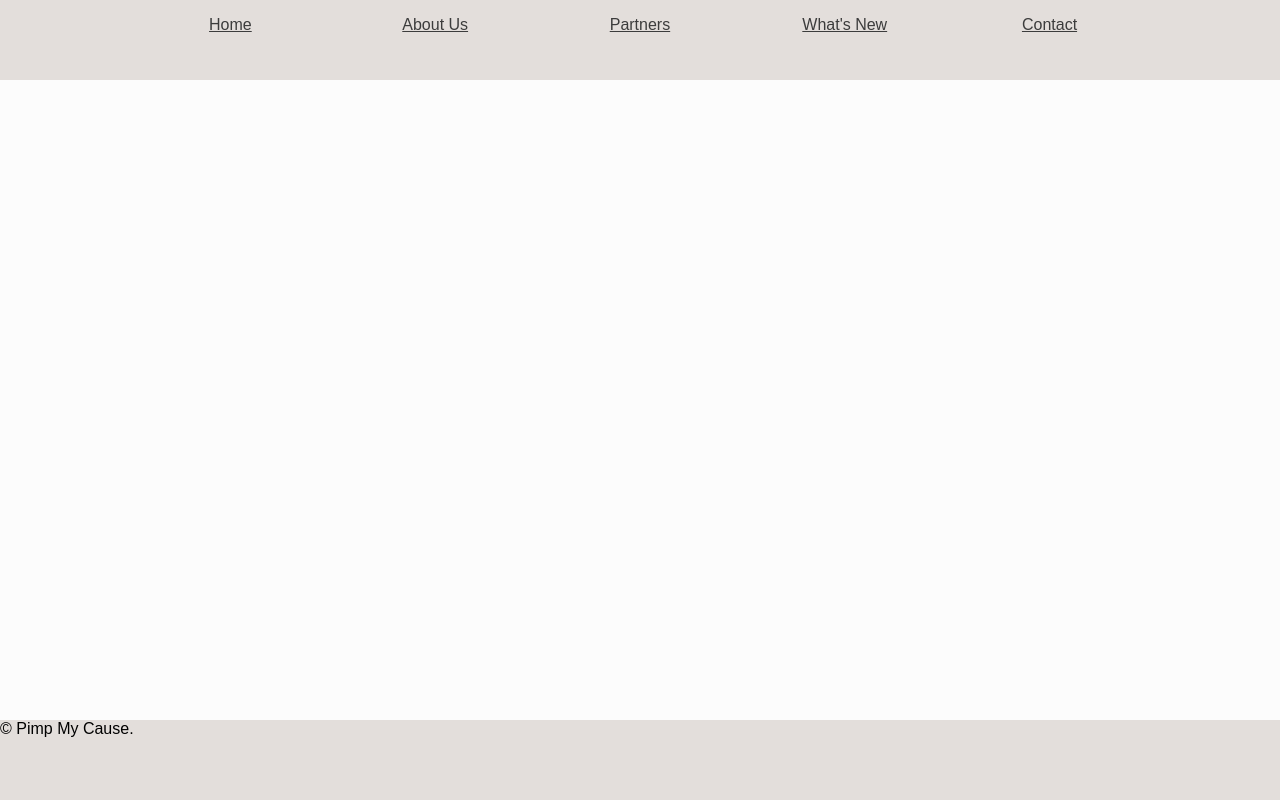
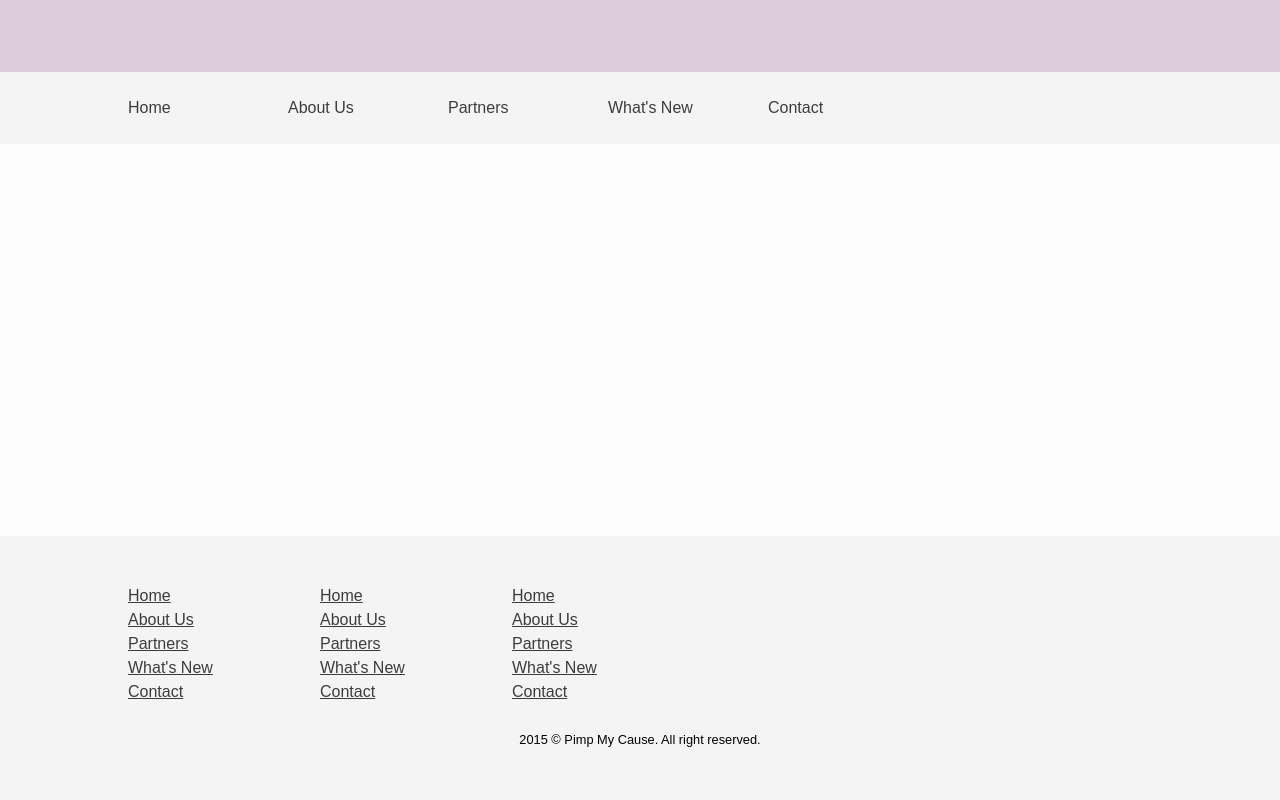
Before and after one commit to Nandhini31/pimpmycause-rebuild-1, a website: page frontend/src/index.html in a window 1280 px wide. Drawn offline with Linux system fonts and the light colour scheme.

Commit message:
Added basic footer, modified gitignore to ignore sass cache

```diff
--- a/frontend/Gruntfile.js
+++ b/frontend/Gruntfile.js
@@ -12,6 +12,8 @@ grunt.loadNpmTasks('grunt-contrib-htmlmin');
 grunt.loadNpmTasks('grunt-contrib-cssmin');
 grunt.loadNpmTasks('grunt-contrib-imagemin');
 grunt.loadNpmTasks('grunt-contrib-sass');
+grunt.loadNpmTasks('grunt-contrib-connect');
+
 
 
 
@@ -112,11 +114,20 @@ grunt.initConfig({
       files: 'src/sass/screen.scss',
       tasks: ['sass']
     }
+  },
+  connect: {
+    server: {
+      options: {
+        port: 9001,
+        base: 'src/'
+      }
+    }
   }
 
 });
 
 grunt.registerTask('deploy', ['default', 'aws_s3:live']);
 grunt.registerTask('default', ['copy','sass', 'concat', 'cssmin', 'htmlmin']);
+grunt.registerTask('dev', ["connect:server:keepalive"])
 
 };
--- a/frontend/package.json
+++ b/frontend/package.json
@@ -29,6 +29,7 @@
     "jshint": "^2.8.0",
     "sass": "~0.5.0",
     "imagemin-mozjpeg": "~5.1.0",
-    "grunt-aws-s3": "~0.14.0"
+    "grunt-aws-s3": "~0.14.0",
+    "grunt-contrib-connect": "~0.11.2"
   }
 }
--- a/frontend/src/index.html
+++ b/frontend/src/index.html
@@ -9,9 +9,70 @@
 		<link href="css/screen.css" rel="stylesheet">
 	</head>
 	<body>
-		<div id="container">
-			<nav>
-				<ul>
+		<div id="footer-helper content-container">
+			<header>
+				<div class="logo-container">
+				</div>
+				<nav>
+					<ul>
+						<li>
+							<a href="http://www.pimpmycause.org">Home</a>
+						</li>
+						<li>
+							<a href="about.html">About Us</a>
+						</li>
+						<li>
+							<a href="partners.html">Partners</a>
+						</li>
+						<li>
+							<a href="whatsnew.html">What's New</a>
+						</li>
+						<li>
+							<a href="contact.html">Contact</a>
+						</li>
+					</ul>
+				</nav>
+			</header>
+			<section>
+			</section>
+		</div>
+		<footer>
+			<nav class="footer-nav content-container">
+				<ul class="footer-nav-col">
+					<li>
+						<a href="http://www.pimpmycause.org">Home</a>
+					</li>
+					<li>
+						<a href="about.html">About Us</a>
+					</li>
+					<li>
+						<a href="partners.html">Partners</a>
+					</li>
+					<li>
+						<a href="whatsnew.html">What's New</a>
+					</li>
+					<li>
+						<a href="contact.html">Contact</a>
+					</li>
+				</ul>
+				<ul class="footer-nav-col">
+					<li>
+						<a href="http://www.pimpmycause.org">Home</a>
+					</li>
+					<li>
+						<a href="about.html">About Us</a>
+					</li>
+					<li>
+						<a href="partners.html">Partners</a>
+					</li>
+					<li>
+						<a href="whatsnew.html">What's New</a>
+					</li>
+					<li>
+						<a href="contact.html">Contact</a>
+					</li>
+				</ul>
+				<ul class="footer-nav-col">
 					<li>
 						<a href="http://www.pimpmycause.org">Home</a>
 					</li>
@@ -29,9 +90,7 @@
 					</li>
 				</ul>
 			</nav>
-		</div>
+			<p class="footer-copy">2015 &#169;  Pimp My Cause. All right reserved.</p>
+		</footer>
 	</body>
-	<footer>
-		<p>&#169;  Pimp My Cause.</p>
-	</footer>
 </html>
--- a/frontend/src/sass/partials/_base.scss
+++ b/frontend/src/sass/partials/_base.scss
@@ -3,4 +3,3 @@
 @import "typography";
 
 $footer-height: 5em;
-$nav-height: 5em;
--- a/frontend/src/sass/partials/_colours.scss
+++ b/frontend/src/sass/partials/_colours.scss
@@ -1,3 +1,4 @@
 $white: #fcfcfc;
 $black: #3c3c3c;
-$grey: #e3dedb;
+$grey: #F4F4F4;
+$purple: #DBCBDB;
--- a/frontend/src/sass/partials/_typography.scss
+++ b/frontend/src/sass/partials/_typography.scss
@@ -1,7 +1,9 @@
 $base-font-name: "Helvetica Arial", sans-serif;
 $accent-font-name: "Open Sans", sans-serif;
-$base-font-size: 1em;
-$base-font-light: 100;
+$base-font-size: 16px;
+$base-line-height: $base-font-size * 1.5;
+$base-font-weight: 100;
 $h1-font-size: 1.6rem;
 $h2-font-size: 1.2rem;
 $smaller-font-size: 0.9rem;
+$padding-margin-value: $base-line-height;
--- a/frontend/src/sass/screen.scss
+++ b/frontend/src/sass/screen.scss
@@ -2,7 +2,8 @@
 @import "partials/base";
 
 $link-color: $black;
-$padding-margin-value: 1em;
+$accent-color: $purple;
+
 *,
 *:before,
 *:after {
@@ -16,27 +17,71 @@ body {
    	padding: 0;
    	height: 100%;
   	min-height: 100%;
-    position:relative;
+    position: relative;
     background-color: $white;
+    font-size: $base-font-size;
+    line-height: $base-line-height;
+    font-weight: $base-font-weight
 
 }
 
-#container {
+.logo-container {
+	height:$base-line-height*3;
+	background-color: $accent-color;
+}
+.footer-helper {
 	padding-bottom: $footer-height;
-	background-color: $white;
+}
+
+.content-container {
+	max-width: 80%;
 }
 
 footer {
-	height: $footer-height;
+	line-height: $base-line-height;
+	padding: $padding-margin-value 0;
 	background-color: $grey;
 	position: absolute;
    	bottom: 0;
    	width: 100%;
-   	height: $footer-height;
+   	z-index: 0;
 }
 
+.footer-copy {
+	margin: $padding-margin-value auto;
+	text-align: center;
+	font-size: 0.8*$base-font-size;
+}
+.footer-nav {
+	margin-top: $padding-margin-value;
+	display: flex;
+	flex-wrap: wrap;
+	flex-direction: row;
+	ul {
+	    width: auto;
+	    display: inline-block;
+	    margin-left: 0;
+	    margin-right: $base-line-height*4;
+	}
+}
+
+.footer-nav-col {
+	flex-direction: column;
+	li {
+		padding: 0;
+		flex-grow: 1;
+		display: block;
+		display: flex;
+		min-width: 6em;
+		a {
+			text-decoration: underline;
+		}
+	}
+}
+section {
+	background-color: $grey;
+}
 nav {
-	height: $nav-height;
 	background-color: $grey;
 	width: 100%;
 	margin: 0 auto;
@@ -52,15 +97,16 @@ nav {
 		li {
 			flex-grow: 1;
 			max-width: 10em;
-			width: 32%;
 			min-width: 5em;
 			text-align: center;
 			display: inline-block;
 			padding: $padding-margin-value 0;
-			margin: 0 auto;
+			margin: 0;
 			text-align: center;
 			font-size: $base-font-size;
 			a {
+				text-decoration: none;
+				float: left;
 				color: $link-color;
 				&:visited {
 					color: $link-color;
```
Also changed, not shown: frontend/deploy/index.html (added, +1 -0 lines), frontend/deploy/css/screen.css (added), frontend/src/css/screen.css, 2 other files.
